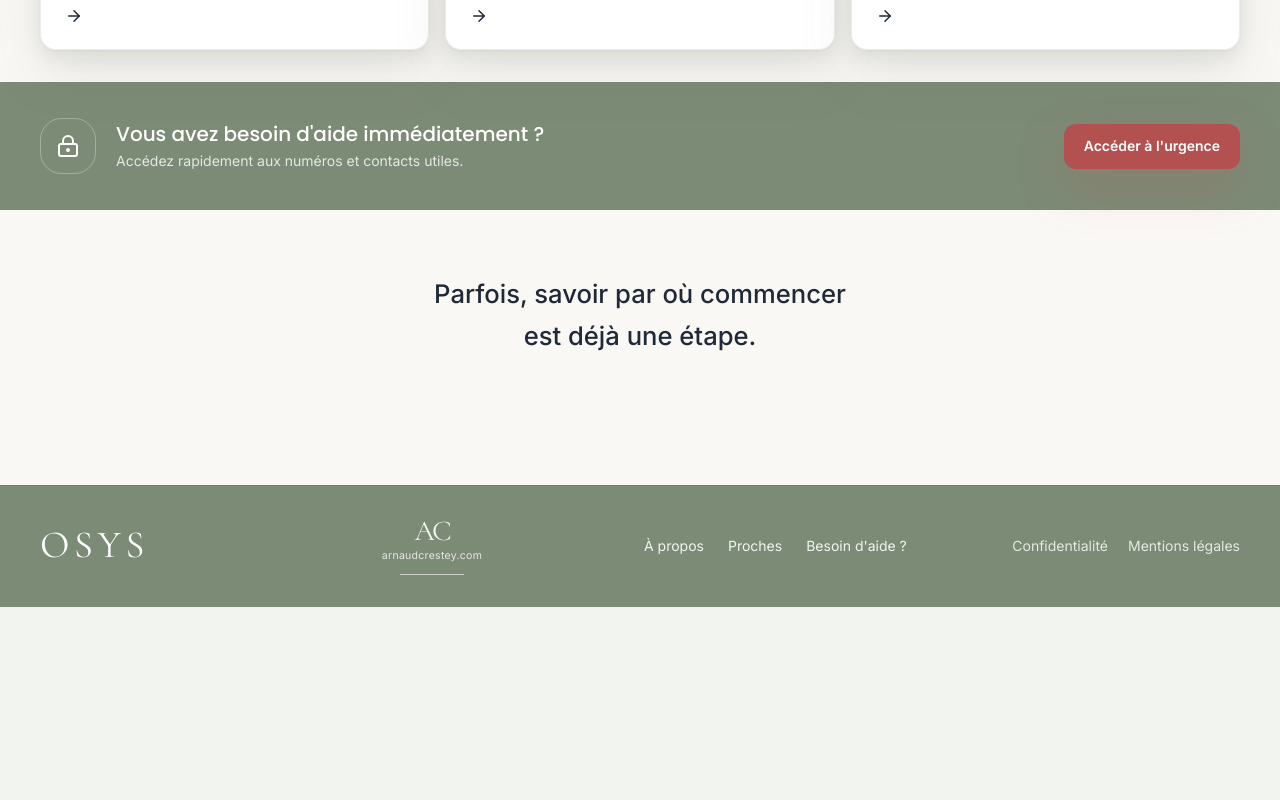
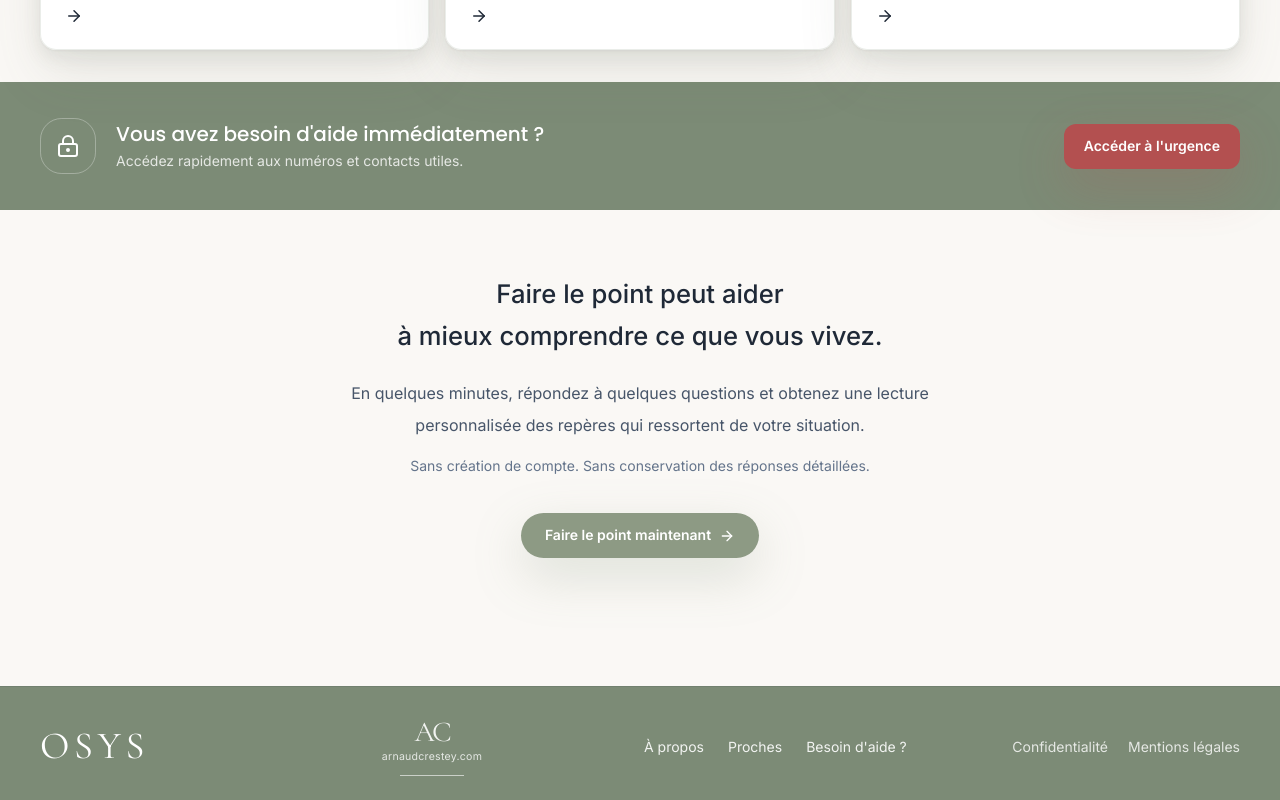
Before and after one commit to arnaudcrestey/osys, a Next.js app: page /accueil in a window 1280 px wide. Shown: the part 784-1584 px from the top of the page. Before the commit the page ends 1391 px from the top, so only its background shows below. Built offline with nearby package versions, Linux system fonts and the light colour scheme.

Commit message:
Update page.tsx

```diff
--- a/app/accueil/page.tsx
+++ b/app/accueil/page.tsx
@@ -1,6 +1,7 @@
 import { HomeHero } from "@/components/sections/HomeHero";
 import { UrgencyBand } from "@/components/sections/UrgencyBand";
 import { AppShell } from "@/components/layout/AppShell";
+import { ButtonLink } from "@/components/ui/ButtonLink";
 
 export default function HomePage() {
   return (
@@ -10,14 +11,28 @@ export default function HomePage() {
       <UrgencyBand />
 
       <section className="page-shell py-14 sm:py-16">
-  <div className="mx-auto max-w-3xl text-center">
-    <p className="text-[1.35rem] font-medium leading-relaxed text-osys-ink sm:text-[1.6rem]">
-      Parfois, savoir par où commencer
-      <br />
-      est déjà une étape.
-    </p>
-  </div>
-</section>
+        <div className="mx-auto max-w-3xl text-center">
+          <p className="text-[1.35rem] font-medium leading-relaxed text-osys-ink sm:text-[1.6rem]">
+            Faire le point peut aider
+            <br />à mieux comprendre ce que vous vivez.
+          </p>
+
+          <p className="mx-auto mt-5 max-w-2xl text-base leading-8 text-slate-600">
+            En quelques minutes, répondez à quelques questions et obtenez une
+            lecture personnalisée des repères qui ressortent de votre situation.
+          </p>
+
+          <p className="mx-auto mt-3 max-w-2xl text-sm leading-7 text-slate-500">
+            Sans création de compte. Sans conservation des réponses détaillées.
+          </p>
+
+          <div className="mt-8">
+            <ButtonLink href="/questionnaire" showArrow>
+              Faire le point maintenant
+            </ButtonLink>
+          </div>
+        </div>
+      </section>
     </AppShell>
   );
 }
```
